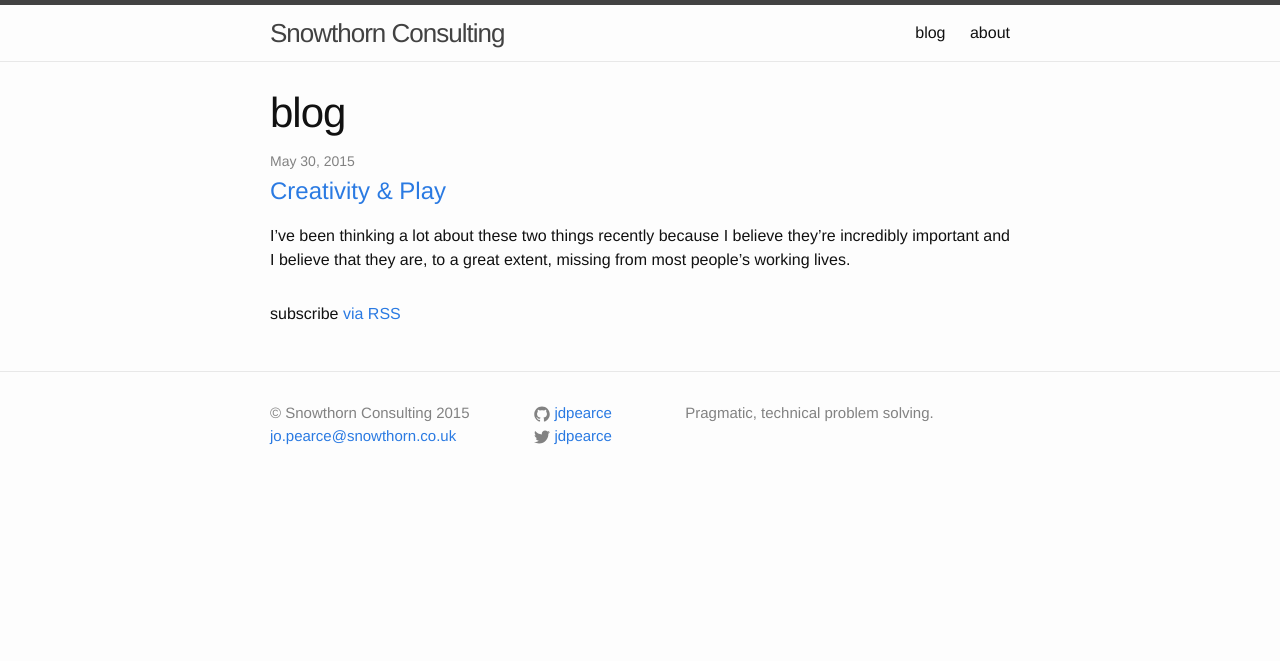
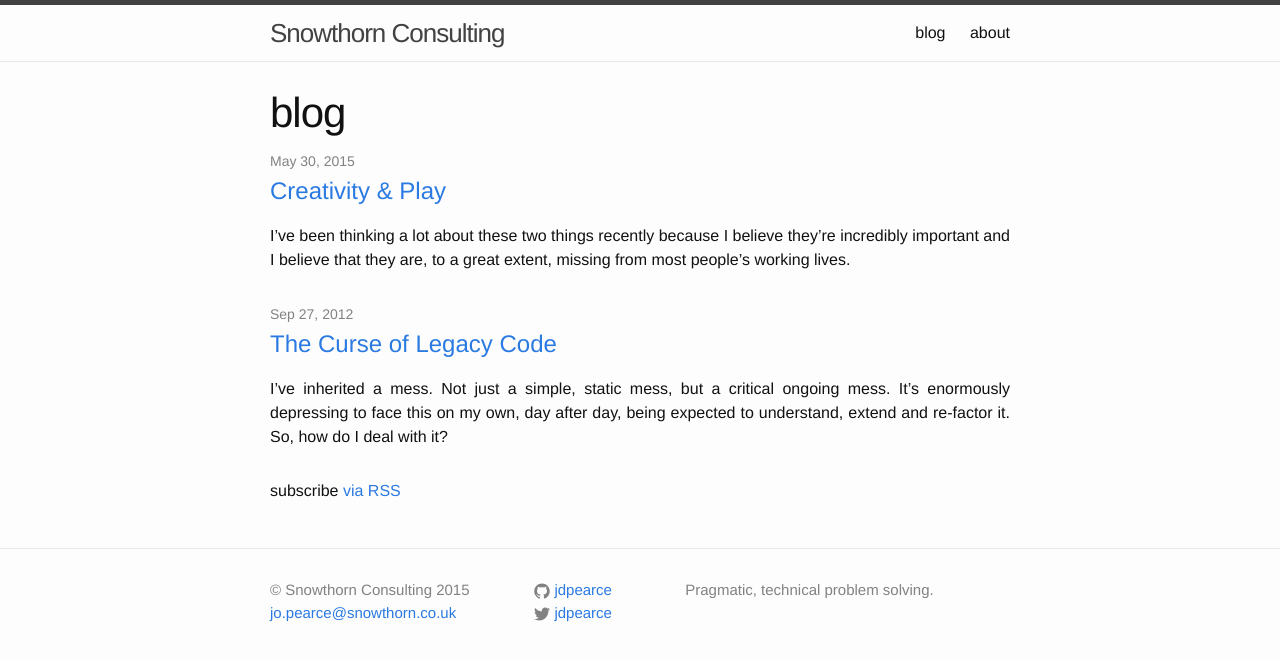
Before and after one commit to jdpearce/snowthorn-www-jekyll, a Jekyll site: the page built from blog/index.html, in a window 1280 px wide. Shown: the top 661 px of the page. Built offline with Jekyll 4.4.1, drawn with Linux system fonts in a browser that asks for light colours.

Commit message:
update #1 - new blog post, toying with md.

```diff
--- a/_includes/footer.html
+++ b/_includes/footer.html
@@ -15,11 +15,7 @@
           {% if site.github_username %}
           <li>
             <a href="https://github.com/{{ site.github_username }}">
-              <span class="icon  icon--github">
-                <svg viewBox="0 0 16 16">
-                  <path fill="#828282" d="M7.999,0.431c-4.285,0-7.76,3.474-7.76,7.761 c0,3.428,2.223,6.337,5.307,7.363c0.388,0.071,0.53-0.168,0.53-0.374c0-0.184-0.007-0.672-0.01-1.32 c-2.159,0.469-2.614-1.04-2.614-1.04c-0.353-0.896-0.862-1.135-0.862-1.135c-0.705-0.481,0.053-0.472,0.053-0.472 c0.779,0.055,1.189,0.8,1.189,0.8c0.692,1.186,1.816,0.843,2.258,0.645c0.071-0.502,0.271-0.843,0.493-1.037 C4.86,11.425,3.049,10.76,3.049,7.786c0-0.847,0.302-1.54,0.799-2.082C3.768,5.507,3.501,4.718,3.924,3.65 c0,0,0.652-0.209,2.134,0.796C6.677,4.273,7.34,4.187,8,4.184c0.659,0.003,1.323,0.089,1.943,0.261 c1.482-1.004,2.132-0.796,2.132-0.796c0.423,1.068,0.157,1.857,0.077,2.054c0.497,0.542,0.798,1.235,0.798,2.082 c0,2.981-1.814,3.637-3.543,3.829c0.279,0.24,0.527,0.713,0.527,1.437c0,1.037-0.01,1.874-0.01,2.129 c0,0.208,0.14,0.449,0.534,0.373c3.081-1.028,5.302-3.935,5.302-7.362C15.76,3.906,12.285,0.431,7.999,0.431z"/>
-                </svg>
-              </span>
+              <span class="icon  icon--github">{% include github_icon_svg.html %}</span>
 
               <span class="username">{{ site.github_username }}</span>
             </a>
@@ -29,12 +25,7 @@
           {% if site.twitter_username %}
           <li>
             <a href="https://twitter.com/{{ site.twitter_username }}">
-              <span class="icon  icon--twitter">
-                <svg viewBox="0 0 16 16">
-                  <path fill="#828282" d="M15.969,3.058c-0.586,0.26-1.217,0.436-1.878,0.515c0.675-0.405,1.194-1.045,1.438-1.809
-                  c-0.632,0.375-1.332,0.647-2.076,0.793c-0.596-0.636-1.446-1.033-2.387-1.033c-1.806,0-3.27,1.464-3.27,3.27 c0,0.256,0.029,0.506,0.085,0.745C5.163,5.404,2.753,4.102,1.14,2.124C0.859,2.607,0.698,3.168,0.698,3.767 c0,1.134,0.577,2.135,1.455,2.722C1.616,6.472,1.112,6.325,0.671,6.08c0,0.014,0,0.027,0,0.041c0,1.584,1.127,2.906,2.623,3.206 C3.02,9.402,2.731,9.442,2.433,9.442c-0.211,0-0.416-0.021-0.615-0.059c0.416,1.299,1.624,2.245,3.055,2.271 c-1.119,0.877-2.529,1.4-4.061,1.4c-0.264,0-0.524-0.015-0.78-0.046c1.447,0.928,3.166,1.469,5.013,1.469 c6.015,0,9.304-4.983,9.304-9.304c0-0.142-0.003-0.283-0.009-0.423C14.976,4.29,15.531,3.714,15.969,3.058z"/>
-                </svg>
-              </span>
+              <span class="icon  icon--twitter">{% include twitter_icon_svg.html %}</span>
 
               <span class="username">{{ site.twitter_username }}</span>
             </a>
--- /dev/null
+++ b/_includes/github_icon_svg.html
@@ -0,0 +1 @@
+<svg viewBox="0 0 16 16"><path fill="#828282" d="M7.999,0.431c-4.285,0-7.76,3.474-7.76,7.761 c0,3.428,2.223,6.337,5.307,7.363c0.388,0.071,0.53-0.168,0.53-0.374c0-0.184-0.007-0.672-0.01-1.32 c-2.159,0.469-2.614-1.04-2.614-1.04c-0.353-0.896-0.862-1.135-0.862-1.135c-0.705-0.481,0.053-0.472,0.053-0.472 c0.779,0.055,1.189,0.8,1.189,0.8c0.692,1.186,1.816,0.843,2.258,0.645c0.071-0.502,0.271-0.843,0.493-1.037 C4.86,11.425,3.049,10.76,3.049,7.786c0-0.847,0.302-1.54,0.799-2.082C3.768,5.507,3.501,4.718,3.924,3.65 c0,0,0.652-0.209,2.134,0.796C6.677,4.273,7.34,4.187,8,4.184c0.659,0.003,1.323,0.089,1.943,0.261 c1.482-1.004,2.132-0.796,2.132-0.796c0.423,1.068,0.157,1.857,0.077,2.054c0.497,0.542,0.798,1.235,0.798,2.082 c0,2.981-1.814,3.637-3.543,3.829c0.279,0.24,0.527,0.713,0.527,1.437c0,1.037-0.01,1.874-0.01,2.129 c0,0.208,0.14,0.449,0.534,0.373c3.081-1.028,5.302-3.935,5.302-7.362C15.76,3.906,12.285,0.431,7.999,0.431z"/></svg>
--- /dev/null
+++ b/_includes/twitter_icon_svg.html
@@ -0,0 +1 @@
+<svg viewBox="0 0 16 16"><path fill="#828282" d="M15.969,3.058c-0.586,0.26-1.217,0.436-1.878,0.515c0.675-0.405,1.194-1.045,1.438-1.809 c-0.632,0.375-1.332,0.647-2.076,0.793c-0.596-0.636-1.446-1.033-2.387-1.033c-1.806,0-3.27,1.464-3.27,3.27 c0,0.256,0.029,0.506,0.085,0.745C5.163,5.404,2.753,4.102,1.14,2.124C0.859,2.607,0.698,3.168,0.698,3.767 c0,1.134,0.577,2.135,1.455,2.722C1.616,6.472,1.112,6.325,0.671,6.08c0,0.014,0,0.027,0,0.041c0,1.584,1.127,2.906,2.623,3.206 C3.02,9.402,2.731,9.442,2.433,9.442c-0.211,0-0.416-0.021-0.615-0.059c0.416,1.299,1.624,2.245,3.055,2.271 c-1.119,0.877-2.529,1.4-4.061,1.4c-0.264,0-0.524-0.015-0.78-0.046c1.447,0.928,3.166,1.469,5.013,1.469 c6.015,0,9.304-4.983,9.304-9.304c0-0.142-0.003-0.283-0.009-0.423C14.976,4.29,15.531,3.714,15.969,3.058z"/></svg>
--- /dev/null
+++ b/_posts/2012-09-27-the-curse-of-legacy-code.md
@@ -0,0 +1,14 @@
+---
+layout: post
+title:  "The Curse of Legacy Code"
+date:   2012-09-27
+---
+I've inherited a mess. Not just a simple, static mess, but a critical ongoing mess. It's enormously depressing to face this on my own, day after day, being expected to understand, extend and re-factor it. So, how do I deal with it?
+
+I'm currently drawing a lot of strength from ["Brownfield Application Development in .NET"](http://my.safaribooksonline.com/book/programming/microsoft-dotnet/9781933988719) and ["Working Effectively With Legacy Code"](http://my.safaribooksonline.com/book/software-engineering-and-development/0131177052).
+
+What's encouraging is finding that a few techniques I've developed over the years before discovering these books are actually recognised within them and that I'm not completely ineffective for using them.
+
+In particular, one thing I find myself doing a lot of is ["Scratch Refactoring"](http://my.safaribooksonline.com/book/software-engineering-and-development/0131177052/i-don-t-understand-the-code-well-enough-to-change-it/ch16lev1sec3). This is particularly useful when it's more than just the codebase that you don't understand. In my case I've been working on large brownfield sites and only simplistic greenfield sites for such a long time that there are quite a few techniques and technologies that have gone unexplored and unused. For example, it's difficult to make a case for exploring the use of [Entity Framework](http://www.asp.net/entity-framework) when there's a complex, monolithic, hand-rolled data access layer in use and the risks of switching are poorly understood. Inversion of control containers may have been in vogue for some time now, but when extending and supporting a system with a well-defined but archaic architecture, how do you start to use them and become familiar with them?
+
+So, I find ripping things to pieces and building them back up with no intention of necessarily checking that code back in to the VCS can be a wonderful, occasionally cathartic, learning process. I think the only issue I have with it that still gives me pause, is when your manager thinks he needs to measure progress on a daily basis. Personally I think this is a matter of you successfully managing your manager's expectations - if they don't understand why you occasionally need to charge headlong down what could be a blind alley, then you need to retrain them.
--- a/blog/index.html
+++ b/blog/index.html
@@ -16,7 +16,7 @@
         <h2>
           <a class="post-link" href="{{ post.url | prepend: site.baseurl }}">{{ post.title }}</a>
         </h2>
-        {{ post.excerpt }}
+        <span style="text-align:justify">{{ post.excerpt }}</span>
       </li>
     {% endfor %}
   </ul>
```
Also changed, not shown: _posts/2015-05-30-creativity-and-play.md (+2 -2 lines).
